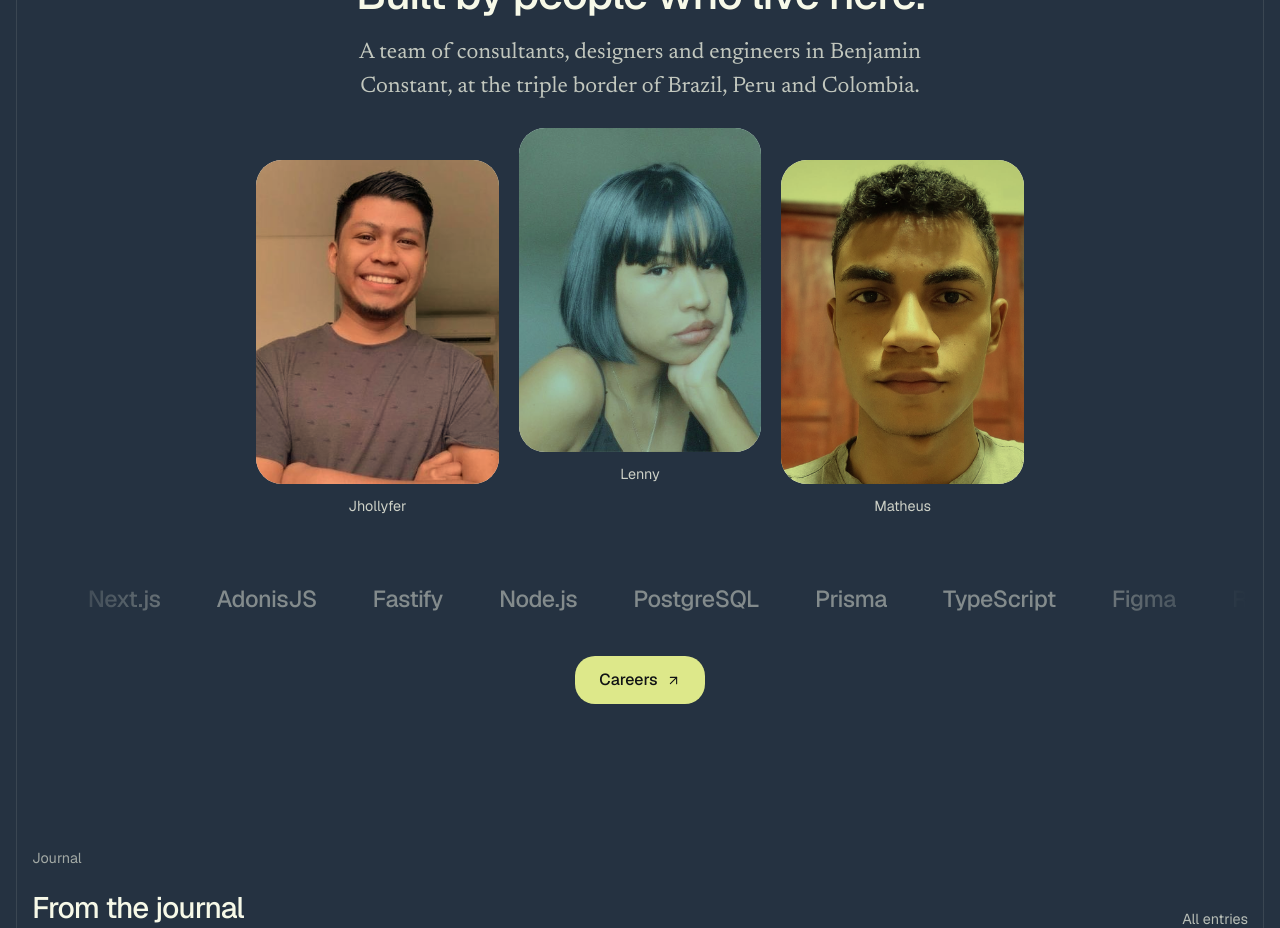
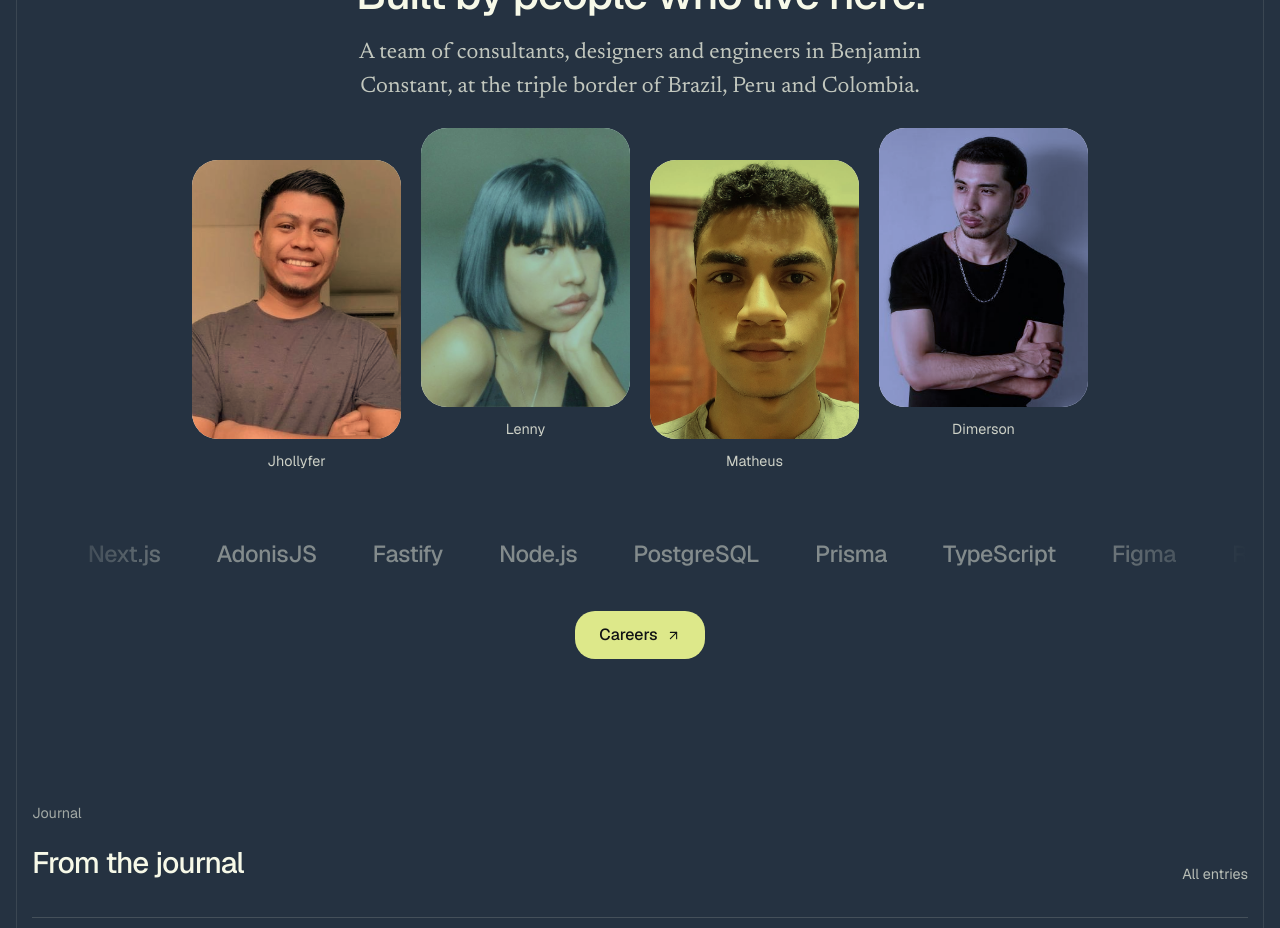
Before and after one commit to jhollyfer/maiyu.com.br, a React (Vite) app: page / in a window 1280 px wide. Shown: the part 6460-7388 px from the top of the page. Built offline with nearby package versions, Linux system fonts and the light colour scheme.

Commit message:
Add Dimerson to the team section
Co-Authored-By: Claude Opus 5.5 <noreply@anthropic.com>

```diff
--- a/src/pages/Home.tsx
+++ b/src/pages/Home.tsx
@@ -36,7 +36,7 @@ import { Link } from "react-router-dom";
 
 const EASE = [0.16, 1, 0.3, 1] as const;
 const CARD_TINTS = ["bg-tint-peach-soft", "bg-tint-mint", "bg-tint-mist"];
-const TEAM_TINTS = ["bg-tint-peach", "bg-tint-mint", "bg-tint-lime"];
+const TEAM_TINTS = ["bg-tint-peach", "bg-tint-mint", "bg-tint-lime", "bg-tint-mist"];
 const STACK = [
   "React",
   "React Native",
@@ -54,6 +54,7 @@ const team = [
   { name: "Jhollyfer", img: "/jhollyfer.png" },
   { name: "Lenny", img: "/lenny.png" },
   { name: "Matheus", img: "/matheus.png" },
+  { name: "Dimerson", img: "/dimerson.jpg" },
 ];
 
 function Eyebrow({ children, className }: { children: React.ReactNode; className?: string }) {
@@ -443,9 +444,9 @@ function NavyBand() {
           <p className="mx-auto mt-5 max-w-[48ch] font-serif text-lead text-on-navy/75">{t("home.teamDesc")}</p>
         </AnimateInView>
 
-        <StaggerContainer className="mx-auto mt-14 grid max-w-3xl grid-cols-3 gap-3 md:gap-5">
+        <StaggerContainer className="mx-auto mt-14 grid max-w-4xl grid-cols-2 gap-3 md:grid-cols-4 md:gap-5">
           {team.map((m, i) => (
-            <motion.figure key={m.name} variants={staggerItemVariants} className={cn(i === 1 && "md:-translate-y-8")}>
+            <motion.figure key={m.name} variants={staggerItemVariants} className={cn(i % 2 === 1 && "md:-translate-y-8")}>
               <div className={cn("overflow-hidden rounded-2xl", TEAM_TINTS[i])}>
                 <img src={m.img} alt={m.name} className="aspect-[3/4] w-full object-cover mix-blend-multiply" />
               </div>
```
Also changed, not shown: public/dimerson.jpg (added).
